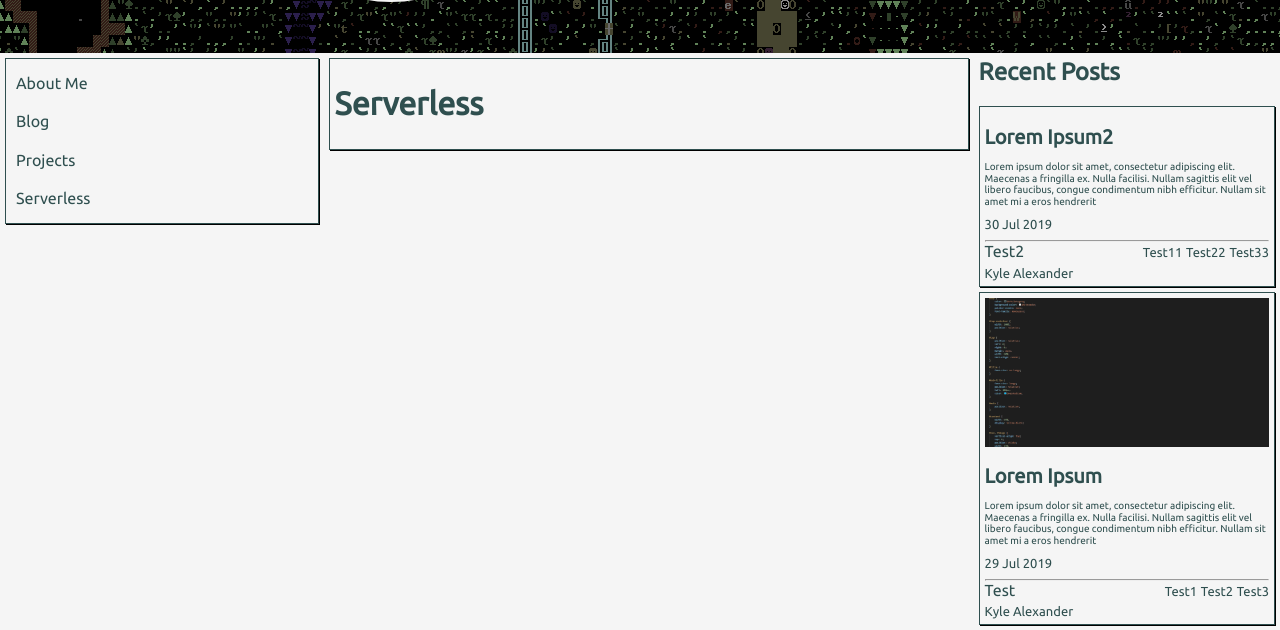
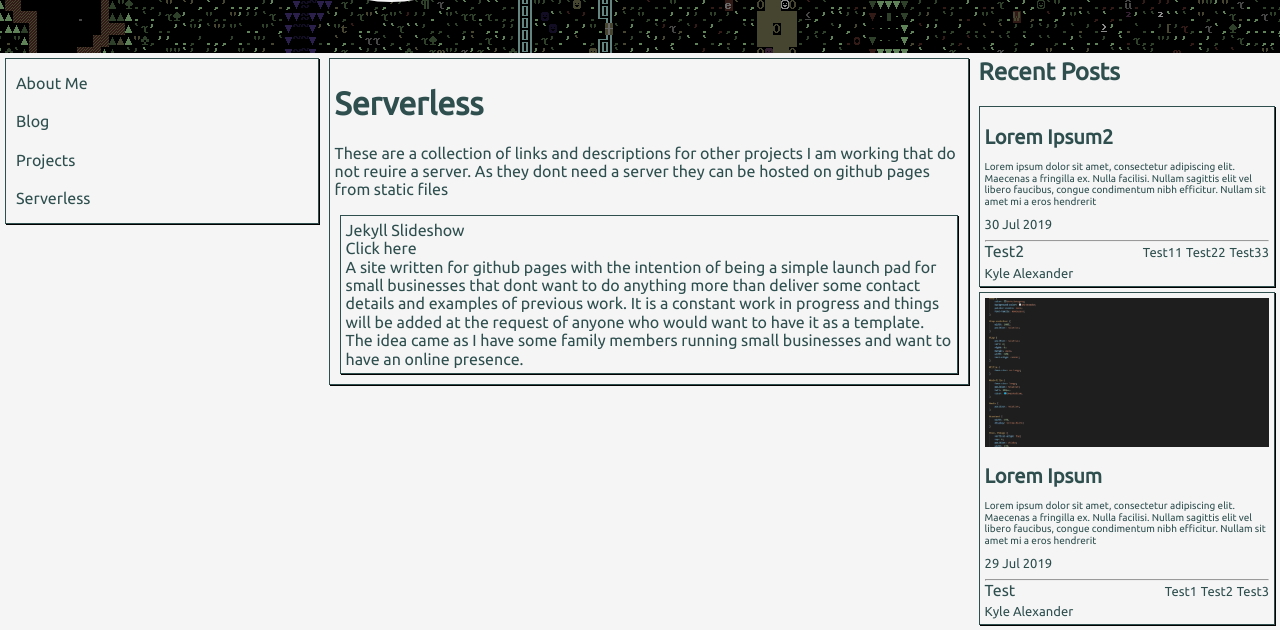
Before and after one commit to Mcphylus12/mcphylus12.github.io, a Jekyll site: the page built from serverless.html, in a window 1280 px wide, cut to the strip 307-937 px from the top of the page. Built offline with Jekyll 4.4.1, drawn with Linux system fonts in a browser that asks for light colours.

Commit message:
added serverless work

```diff
--- a/_config.yml
+++ b/_config.yml
@@ -2,3 +2,4 @@ titlePrefix : PWIP
 avatarUrl: https://avatars2.githubusercontent.com/u/3704565?s=400&v=4
 name: Kyle Alexander
 postsTitle: Recent Posts
+clickerText: Click here
--- /dev/null
+++ b/_data/serverless.yml
@@ -0,0 +1,3 @@
+- title: Jekyll Slideshow
+  description: A site written for github pages with the intention of being a simple launch pad for small businesses that dont want to do anything more than deliver some contact details and examples of previous work. It is a constant work in progress and things will be added at the request of anyone who would want to have it as a template. The idea came as I have some family members running small businesses and want to have an online presence.
+  url: /JekyllShowcase/
--- /dev/null
+++ b/serverless.html
@@ -0,0 +1,33 @@
+---
+layout: page
+title: Serverless
+---
+
+<h1>Serverless</h1>
+
+<p>These are a collection of links and descriptions for other projects I am working that do not reuire a server. As they dont need a server they can be hosted on github pages from static files</p>
+
+<div id="serverless">
+    {% for project in site.data.serverless %}
+        <div class="section">
+            <a href="{{ project.url }}">
+                <div class="titleBar">
+                    <div class="title">
+                        {{ project.title }}
+                    </div>
+                    <div class="clicker">
+                        {{ site.clickerText }}
+                    </div>
+                </div>
+                {% if project.imageUrl %}
+                    <div class="thumb">
+                        <img src="{{ project.imageUrl }}" />
+                    </div>
+                {% endif %}
+                <div class="description">
+                    {{ project.description }}
+                </div>
+            </a>
+        </div>
+    {% endfor %}
+</div>
```
Also changed, not shown: serverless.md (deleted, +0 -6 lines).
